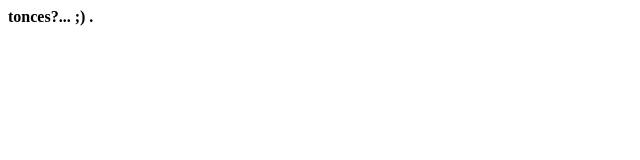
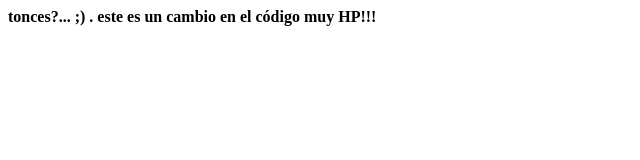
Before and after one commit to duvanballen-zz/nginx-testing, a plain HTML site: page index.html in a window 1280 px wide. Shown: the whole page, without its empty margins (0-640 px from the left). Drawn offline with Linux system fonts and the light colour scheme.

Commit message:
cambio en el index :art:

```diff
--- a/index.html
+++ b/index.html
@@ -1,3 +1,4 @@
 <html>
 	<b>tonces?... ;) .</b>
+	<b>este es un cambio en el código muy HP!!!</b>
 </html>
```
